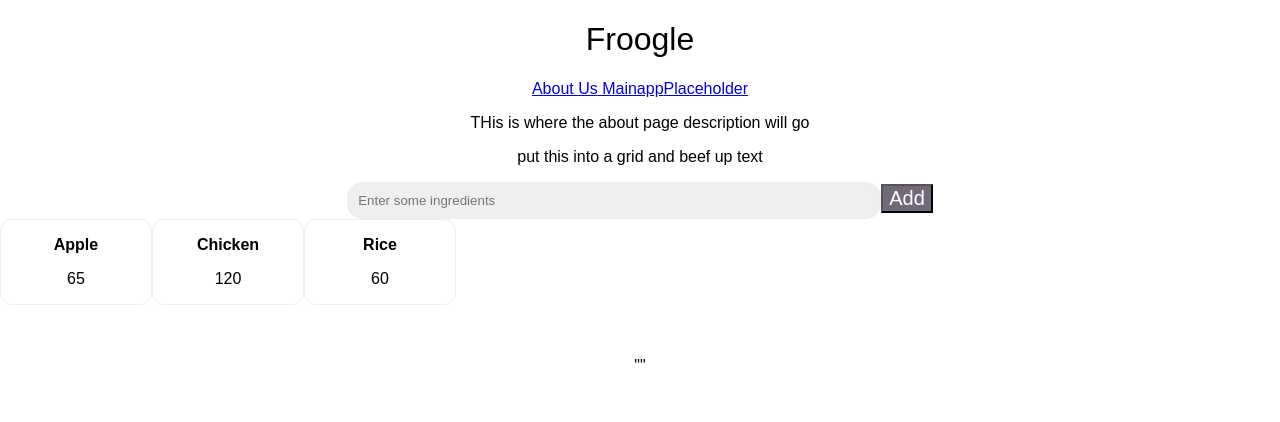
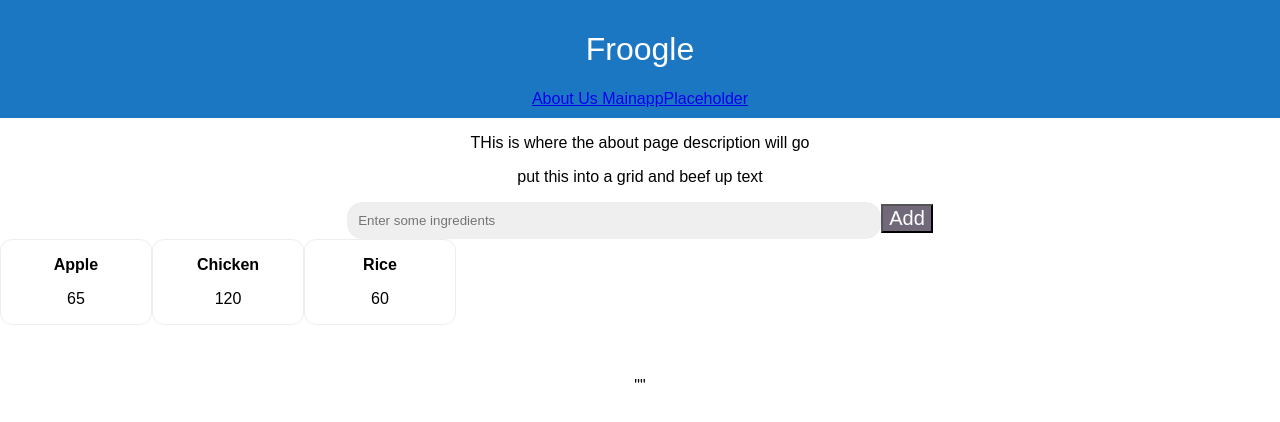
Before and after one commit to mhmh4/froogle, a React (Create React App) app in the folder public/frontend/hawkhack-app/: page / in a window 1280 px wide. Shown: the top 422 px of the page. Built offline with nearby package versions, Linux system fonts and the light colour scheme.

Commit message:
Update App.js

```diff
--- a/public/frontend/hawkhack-app/src/App.js
+++ b/public/frontend/hawkhack-app/src/App.js
@@ -106,7 +106,7 @@ const router = createBrowserRouter([
 
             return (
               <div className="App">
-              <div>
+              <div style={{ backgroundColor: "#1C77C3", padding: '10px 0px', color: '#fff' }}>
               <RouterProvider router={router} />
               </div>
               <div>
```
